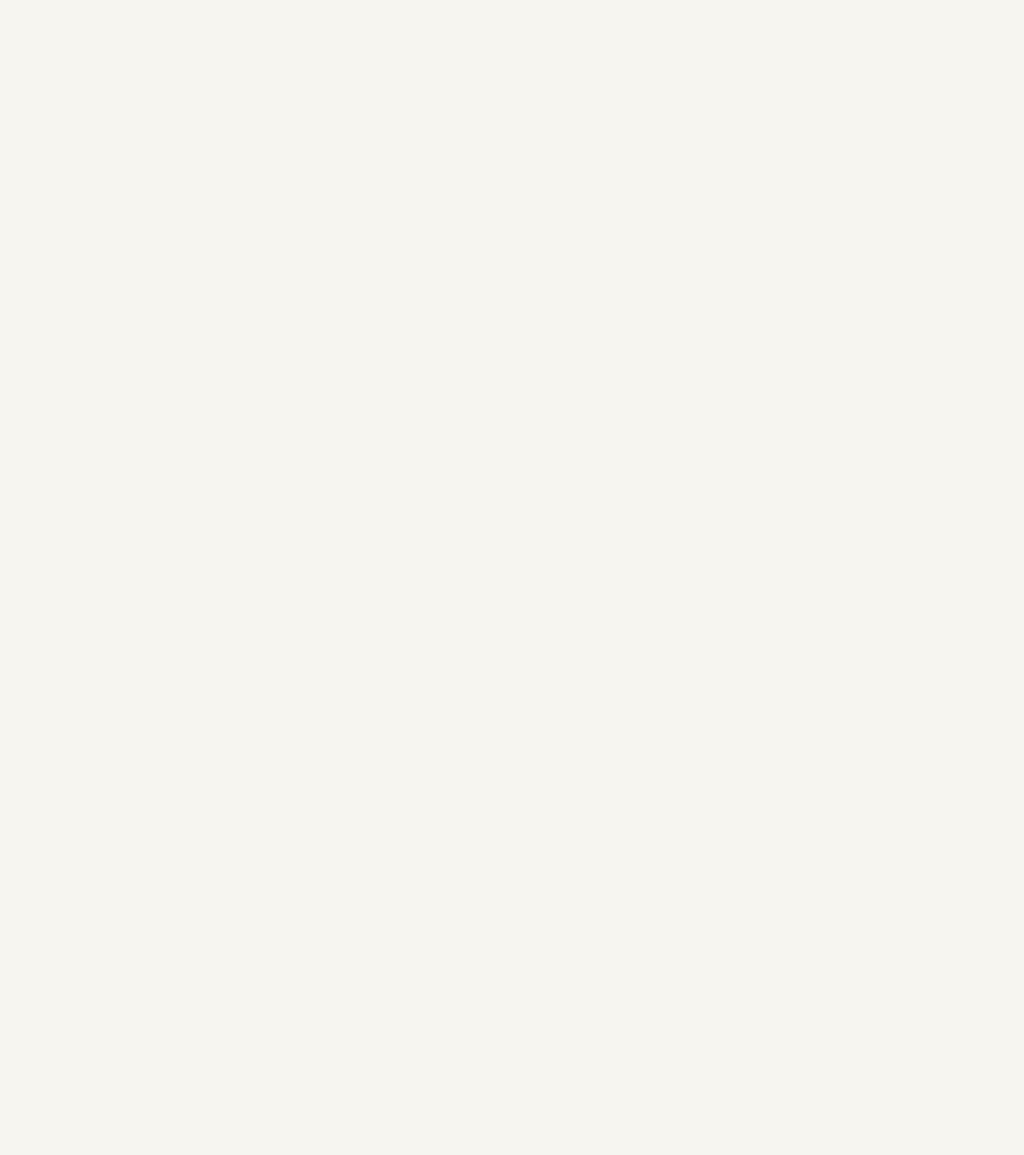
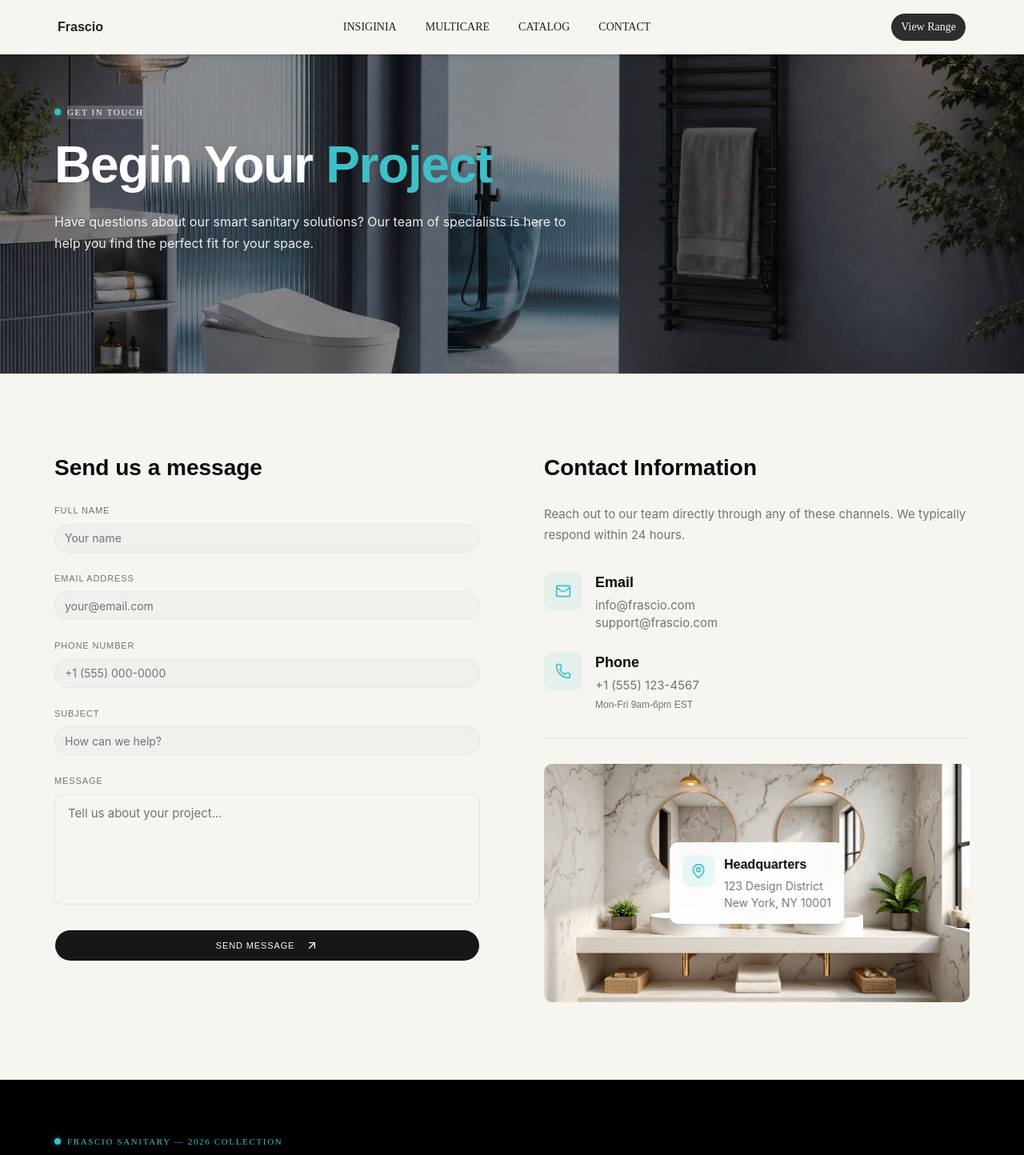
Before and after one commit to dreamerrri/frascio, a React (Vite) app: page /contact in a window 1280 px wide. Before the commit this address had no page. Shown: the top 1444 px of the page at 80% size. Before the commit the page ends 800 px from the top, so only its background shows below. Built offline with nearby package versions, Linux system fonts and the light colour scheme.

Commit message:
ADDED CONTACT US PAGE,

```diff
--- a/src/App.tsx
+++ b/src/App.tsx
@@ -14,6 +14,7 @@ import { WallHung } from "./components/Wallhung"
 import { MarbleLifestyle } from "./components/Marblelifestyle"
 import { Footer } from "./components/Footer"
 import ProductDetail from "./components/ProductDetail"
+import Contact from "./components/Contact"
 
 export default function App() {
   return (
@@ -42,6 +43,7 @@ export default function App() {
         </>
       } />
       <Route path="/product/:productName" element={<ProductDetail />} />
+      <Route path="/contact" element={<Contact />} />
     </Routes>
   )
 }
--- /dev/null
+++ b/src/components/Contact.tsx
@@ -0,0 +1,234 @@
+import { useRef } from "react";
+import { motion, useInView } from "framer-motion";
+import { Button } from "@/components/ui/button";
+import { Input } from "@/components/ui/input";
+import { Badge } from "@/components/ui/badge";
+import { Mail, Phone, MapPin, ArrowUpRight } from "lucide-react";
+import Header from "./Header";
+import { Footer } from "./Footer";
+import section2Bg from "../imports/Images/section2.png";
+import contactUsPic from "../imports/Images/ContactUsPic.jpg";
+
+const containerVariants = {
+  hidden: { opacity: 0 },
+  visible: {
+    opacity: 1,
+    transition: {
+      staggerChildren: 0.2,
+      delayChildren: 0.3
+    }
+  }
+};
+
+const itemVariants = {
+  hidden: { opacity: 0, y: 20 },
+  visible: { opacity: 1, y: 0 }
+};
+
+export default function Contact() {
+  const formRef = useRef<HTMLDivElement>(null);
+  const infoRef = useRef<HTMLDivElement>(null);
+  const formInView = useInView(formRef, { once: true, margin: "-100px" });
+  const infoInView = useInView(infoRef, { once: true, margin: "-100px" });
+
+  return (
+    <div className="min-h-screen bg-background">
+      <Header />
+
+      {/* Header */}
+      <div
+        className="border-b border-border relative bg-cover bg-center bg-no-repeat"
+        style={{
+          backgroundImage: `url(${section2Bg})`,
+          minHeight: "400px"
+        }}
+      >
+        <div className="absolute inset-0 bg-black/40" />
+        <div className="relative max-w-[1240px] mx-auto px-6 md:px-12 py-16">
+          <motion.div
+            initial={{ opacity: 0, y: 20 }}
+            animate={{ opacity: 1, y: 0 }}
+            transition={{ duration: 0.6 }}
+          >
+            <div className="flex items-center mb-6">
+              <span className="inline-block w-2 h-2 rounded-sm bg-[#3fbfc7] shadow-[0_0_6px_rgba(63,191,199,0.7)]" />
+              <Badge className="ml-2 bg-white/20 text-white border-white/30 backdrop-blur-sm">Get in Touch</Badge>
+            </div>
+
+            <h1 className="font-['Space Grotesk'] font-semibold text-[48px] md:text-[64px] leading-[1.05] tracking-[-0.02em] text-white mb-6">
+              Begin Your <span className="text-[#3fbfc7]">Project</span>
+            </h1>
+
+            <p className="font-['Inter'] text-[16px] leading-[1.7] text-white/90 max-w-2xl">
+              Have questions about our smart sanitary solutions? Our team of specialists is here to help you find the perfect fit for your space.
+            </p>
+          </motion.div>
+        </div>
+      </div>
+
+      {/* Contact Content */}
+      <section className="py-16 md:py-24">
+        <div className="max-w-[1240px] mx-auto px-6 md:px-12 grid md:grid-cols-2 gap-12 md:gap-20">
+
+          {/* Contact Form */}
+          <motion.div
+            ref={formRef}
+            initial="hidden"
+            animate={formInView ? "visible" : "hidden"}
+            variants={containerVariants}
+          >
+            <h2 className="font-['Space Grotesk'] font-semibold text-[28px] text-foreground mb-6">
+              Send us a message
+            </h2>
+
+            <form className="space-y-6">
+              <motion.div variants={itemVariants}>
+                <label className="block font-['IBM Plex Mono'] text-[11px] tracking-[0.08em] uppercase text-muted-foreground mb-2">
+                  Full Name
+                </label>
+                <Input
+                  placeholder="Your name"
+                  className="font-['Inter'] text-[15px]"
+                />
+              </motion.div>
+
+              <motion.div variants={itemVariants}>
+                <label className="block font-['IBM Plex Mono'] text-[11px] tracking-[0.08em] uppercase text-muted-foreground mb-2">
+                  Email Address
+                </label>
+                <Input
+                  type="email"
+                  placeholder="your@email.com"
+                  className="font-['Inter'] text-[15px]"
+                />
+              </motion.div>
+
+              <motion.div variants={itemVariants}>
+                <label className="block font-['IBM Plex Mono'] text-[11px] tracking-[0.08em] uppercase text-muted-foreground mb-2">
+                  Phone Number
+                </label>
+                <Input
+                  type="tel"
+                  placeholder="+1 (555) 000-0000"
+                  className="font-['Inter'] text-[15px]"
+                />
+              </motion.div>
+
+              <motion.div variants={itemVariants}>
+                <label className="block font-['IBM Plex Mono'] text-[11px] tracking-[0.08em] uppercase text-muted-foreground mb-2">
+                  Subject
+                </label>
+                <Input
+                  placeholder="How can we help?"
+                  className="font-['Inter'] text-[15px]"
+                />
+              </motion.div>
+
+              <motion.div variants={itemVariants}>
+                <label className="block font-['IBM Plex Mono'] text-[11px] tracking-[0.08em] uppercase text-muted-foreground mb-2">
+                  Message
+                </label>
+                <textarea
+                  placeholder="Tell us about your project..."
+                  rows={5}
+                  className="w-full px-4 py-3 rounded-lg border border-border bg-background font-['Inter'] text-[15px] placeholder:text-muted-foreground focus:outline-none focus:ring-2 focus:ring-[#3fbfc7] focus:border-transparent resize-none"
+                />
+              </motion.div>
+
+              <motion.div variants={itemVariants}>
+                <Button size="lg" className="font-['IBM Plex Mono'] text-[11px] tracking-[0.08em] uppercase w-full">
+                  Send Message
+                  <ArrowUpRight className="ml-2 h-4 w-4" />
+                </Button>
+              </motion.div>
+            </form>
+          </motion.div>
+
+          {/* Contact Information */}
+          <motion.div
+            ref={infoRef}
+            initial={{ opacity: 0, x: 50 }}
+            animate={infoInView ? { opacity: 1, x: 0 } : { opacity: 0, x: 50 }}
+            transition={{ duration: 0.8, ease: "easeOut" }}
+            className="space-y-8"
+          >
+            <div>
+              <h2 className="font-['Space Grotesk'] font-semibold text-[28px] text-foreground mb-6">
+                Contact Information
+              </h2>
+              <p className="font-['Inter'] text-[15px] leading-[1.75] text-muted-foreground">
+                Reach out to our team directly through any of these channels. We typically respond within 24 hours.
+              </p>
+            </div>
+
+            <div className="space-y-6">
+              <div className="flex items-start gap-4">
+                <div className="w-12 h-12 rounded-lg bg-[#3fbfc7]/10 flex items-center justify-center flex-shrink-0">
+                  <Mail className="h-5 w-5 text-[#3fbfc7]" />
+                </div>
+                <div>
+                  <h3 className="font-['Space Grotesk'] font-semibold text-[18px] text-foreground mb-1">
+                    Email
+                  </h3>
+                  <p className="font-['Inter'] text-[15px] text-muted-foreground">
+                    info@frascio.com
+                  </p>
+                  <p className="font-['Inter'] text-[15px] text-muted-foreground">
+                    support@frascio.com
+                  </p>
+                </div>
+              </div>
+
+              <div className="flex items-start gap-4">
+                <div className="w-12 h-12 rounded-lg bg-[#3fbfc7]/10 flex items-center justify-center flex-shrink-0">
+                  <Phone className="h-5 w-5 text-[#3fbfc7]" />
+                </div>
+                <div>
+                  <h3 className="font-['Space Grotesk'] font-semibold text-[18px] text-foreground mb-1">
+                    Phone
+                  </h3>
+                  <p className="font-['Inter'] text-[15px] text-muted-foreground">
+                    +1 (555) 123-4567
+                  </p>
+                  <p className="font-['IBM Plex Mono'] text-[12px] text-muted-foreground mt-1">
+                    Mon-Fri 9am-6pm EST
+                  </p>
+                </div>
+              </div>
+            </div>
+
+            <div className="pt-8 border-t border-border">
+              <div className="rounded-lg overflow-hidden relative">
+                <img
+                  src={contactUsPic}
+                  alt="Frascio Headquarters Location"
+                  className="w-full h-auto object-cover"
+                />
+                <div className="absolute top-1/2 left-1/2 transform -translate-x-1/2 -translate-y-1/2 bg-white/95 backdrop-blur-sm rounded-lg p-4 shadow-lg">
+                  <div className="flex items-start gap-3 ">
+                    <div className="w-10 h-10 rounded-lg bg-[#3fbfc7]/10 flex items-center justify-center flex-shrink-0">
+                      <MapPin className="h-5 w-5 text-[#3fbfc7]" />
+                    </div>
+                    <div>
+                      <h3 className="font-['Space Grotesk'] font-semibold text-[16px] text-foreground mb-1">
+                        Headquarters
+                      </h3>
+                      <p className="font-['Inter'] text-[14px] text-muted-foreground">
+                        123 Design District
+                      </p>
+                      <p className="font-['Inter'] text-[14px] text-muted-foreground">
+                        New York, NY 10001
+                      </p>
+                    </div>
+                  </div>
+                </div>
+              </div>
+            </div>
+          </motion.div>
+        </div>
+      </section>
+
+      <Footer />
+    </div>
+  );
+}
--- a/src/components/Footer.tsx
+++ b/src/components/Footer.tsx
@@ -26,7 +26,7 @@ export function Footer() {
                 about specifying the right model for your space.
               </p>
               <a
-                href="#"
+                href="/contact"
                 className="inline-flex items-center gap-2 font-['IBM Plex Mono'] text-[11px] tracking-[0.08em] uppercase bg-background text-foreground px-6 py-3.5 rounded-full hover:opacity-80 transition-opacity"
               >
                 Get in touch{" "}
@@ -79,7 +79,7 @@ export function Footer() {
                   Comfort
                 </a>
                 <a
-                  href="#"
+                  href="/contact"
                   className="font-['IBM Plex Mono'] text-[10px] tracking-[0.08em] uppercase text-white/40 hover:text-white transition-colors"
                 >
                   Contact
--- a/src/components/Header.tsx
+++ b/src/components/Header.tsx
@@ -36,7 +36,7 @@ export default function Header() {
 
           <NavigationMenuItem>
             <NavigationMenuLink href="/contact" className={navigationMenuTriggerStyle()}>
-              <span className="font-['IBM_Plex_Mono'] "> COMFORT </span>
+              <span className="font-['IBM_Plex_Mono'] "> CONTACT </span>
             </NavigationMenuLink>
           </NavigationMenuItem>
         </NavigationMenuList>
```
Also changed, not shown: src/imports/Images/ContactUsPic.jpg (added).
